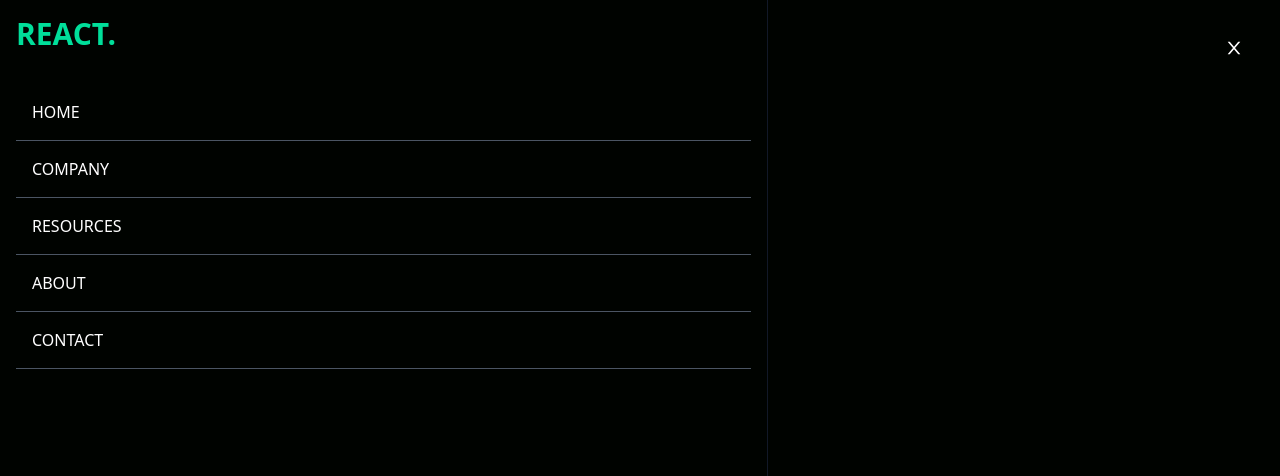
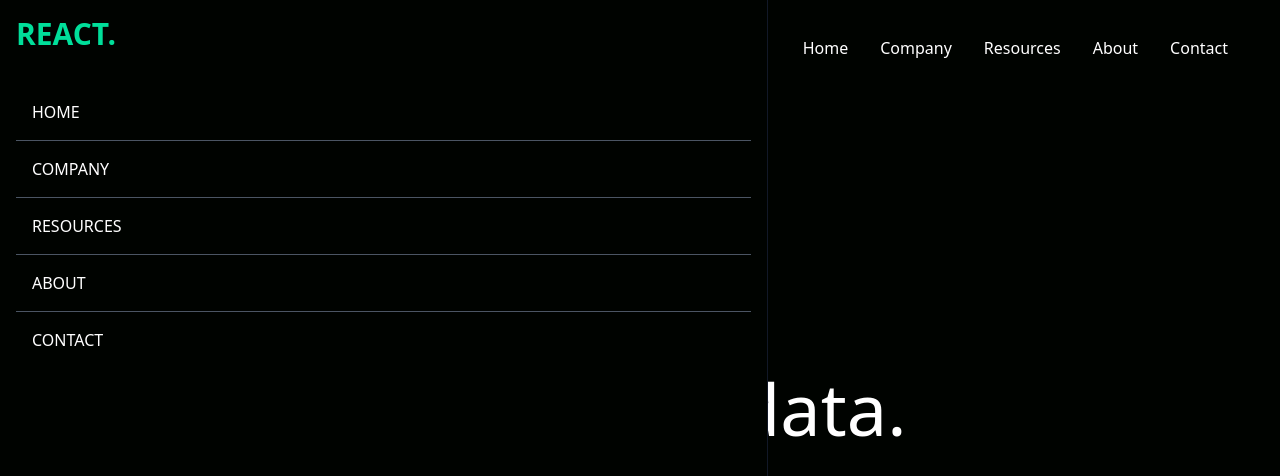
Before and after one commit to httpcyberdata/react-tailwind-responsivesite, a React (Create React App) app: page / in a window 1280 px wide. Shown: the top 476 px of the page. Built offline with nearby package versions, Linux system fonts and the light colour scheme.

Commit message:
chore: created Hero.jsx with h1 and p tag

```diff
--- a/src/App.js
+++ b/src/App.js
@@ -1,8 +1,10 @@
 import Navbar from './components/Navbar';
+import Hero from './components/Hero';
 function App() {
   return (
     <div className="App">
-     <Navbar/>
+       <Navbar/>
+       <Hero />
     </div>
   );
 }
--- /dev/null
+++ b/src/components/Hero.jsx
@@ -0,0 +1,18 @@
+import React from 'react';
+
+
+const Hero = () => {
+  return (
+    <div className="text-white">
+        <div className="max-w-[800px] mt-[-96px] w-full h-screen mx-auto text-center flex flex-col justify-center">
+            <p className="text-[#00df9a] font-bold p-2">GAMING WITH DATA ANALYTICS</p>
+            <h1 className="md:text-7xl sm:text-6xl text-4xl">Grow with data.</h1>
+            <div>
+                <p>Fast, flexible financing</p>
+            </div>
+        </div>
+    </div>
+  )
+}
+
+export default Hero;
--- a/src/components/Navbar.jsx
+++ b/src/components/Navbar.jsx
@@ -9,27 +9,27 @@ const Navbar = () => {
   return (
     <div className="flex justify-between items-center h-24 max-w-[1240px] mx-auto px-4 text-white">
         <h1 className="w-full text-3xl font-bold text-[#00df9a]">REACT.</h1>
-        <ul className="flex hidden">
+        <ul className="hidden md:flex">
             <li className="p-4">Home</li>
             <li className="p-4">Company</li>
             <li className="p-4">Resources</li>
             <li className="p-4">About</li>
             <li className="p-4">Contact</li>
         </ul>
-        <div onClick={handleNav}>
+        <div onClick={handleNav}  className="block md:hidden">
             {
                 !nav ?  <AiOutlineClose size={20} /> :
                     <AiOutlineMenu size={20} />
             }
         </div>
-        <div className="fixed left-0 top-0 w-[60%] h-full border-r border-r-gray-900 bg-[#000300]">
+        <div className={!nav ? 'fixed left-0 top-0 w-[60%] h-full border-r border-r-gray-900 bg-[#000300] ease-in-out duration-500' : 'fixed left-[-100%]'}>
             <h1 className="w-full text-3xl font-bold text-[#00df9a] m-4">REACT.</h1>
             <ul className="uppercase p-4">
                 <li className="p-4  border-b border-gray-600">Home</li>
                 <li className="p-4  border-b border-gray-600">Company</li>
                 <li className="p-4  border-b border-gray-600">Resources</li>
                 <li className="p-4  border-b border-gray-600">About</li>
-                <li className="p-4  border-b border-gray-600">Contact</li>
+                <li className="p-4 ">Contact</li>
             </ul>
         </div>
     </div>
```
